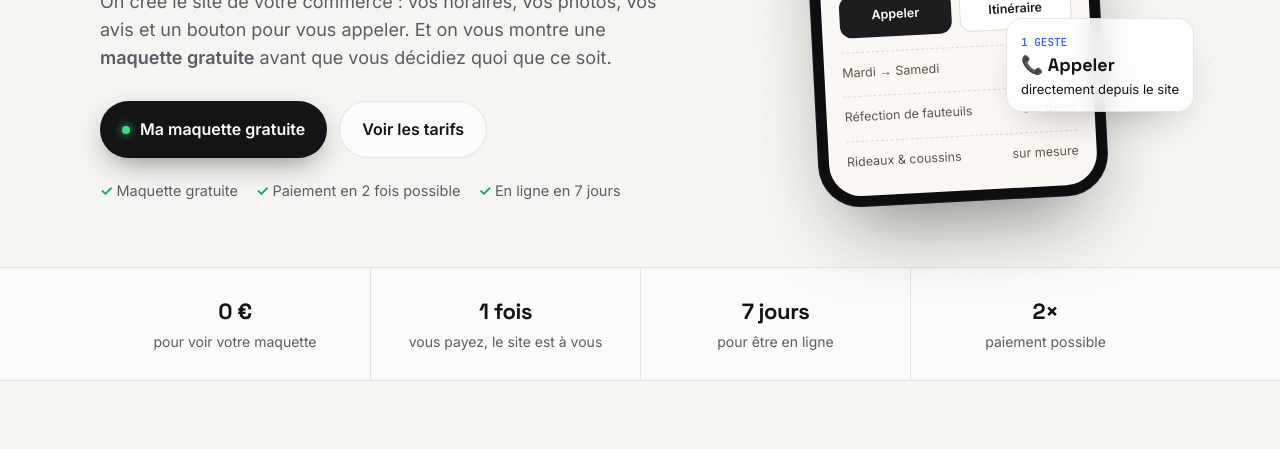
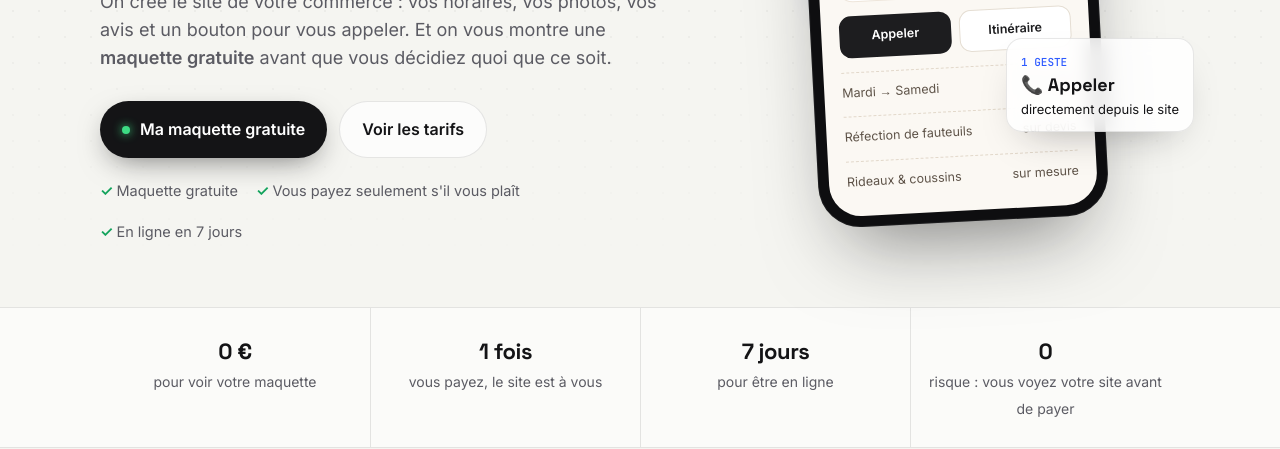
Before and after one commit to Avraham26267/a2-site, a plain HTML site: page index.html in a window 1280 px wide. Shown: the part 522-971 px from the top of the page. Drawn offline with Linux system fonts and the light colour scheme.

Commit message:
800 € en une fois, après avoir vu le site
Co-Authored-By: Claude Opus 5.5 <noreply@anthropic.com>

```diff
--- a/index.html
+++ b/index.html
@@ -205,7 +205,7 @@ footer img{height:26px;opacity:.85}
         <a class="bouton bouton-plein" href="https://wa.me/33756840722?text=Bonjour%2C%20je%20voudrais%20une%20maquette%20gratuite%20pour%20mon%20commerce." target="_blank" rel="noopener"><span class="point"></span>Ma maquette gratuite</a>
         <a class="bouton bouton-vide" href="#tarifs">Voir les tarifs</a>
       </div>
-      <div class="rassure"><span>Maquette gratuite</span><span>Paiement en 2 fois possible</span><span>En ligne en 7 jours</span></div>
+      <div class="rassure"><span>Maquette gratuite</span><span>Vous payez seulement s'il vous plaît</span><span>En ligne en 7 jours</span></div>
     </div>
 
     <div class="scene" aria-hidden="true">
@@ -235,7 +235,7 @@ footer img{height:26px;opacity:.85}
     <div><b>0 €</b><span>pour voir votre maquette</span></div>
     <div><b>1 fois</b><span>vous payez, le site est à vous</span></div>
     <div><b>7 jours</b><span>pour être en ligne</span></div>
-    <div><b>2×</b><span>paiement possible</span></div>
+    <div><b>0</b><span>risque : vous voyez votre site avant de payer</span></div>
   </div>
 </div>
 
@@ -291,7 +291,7 @@ footer img{height:26px;opacity:.85}
         <span class="badge">LE PLUS AVANTAGEUX</span>
         <h3>Payé une fois</h3>
         <div class="prix">800 €<small> HT</small></div>
-        <div class="gris">Ou en 2 fois : 400 € + 400 €</div>
+        <div class="gris">Seulement si votre site vous plaît</div>
         <ul><li>Votre site, à vous pour toujours</li><li>Nom de domaine à votre nom</li><li>6 mois de modifications offerts</li><li>Aucun abonnement</li></ul>
         <a class="bouton" href="https://wa.me/33756840722?text=Bonjour%2C%20le%20site%20pay%C3%A9%20une%20fois%20m'int%C3%A9resse." target="_blank" rel="noopener">Choisir ce site</a>
       </div>
```
